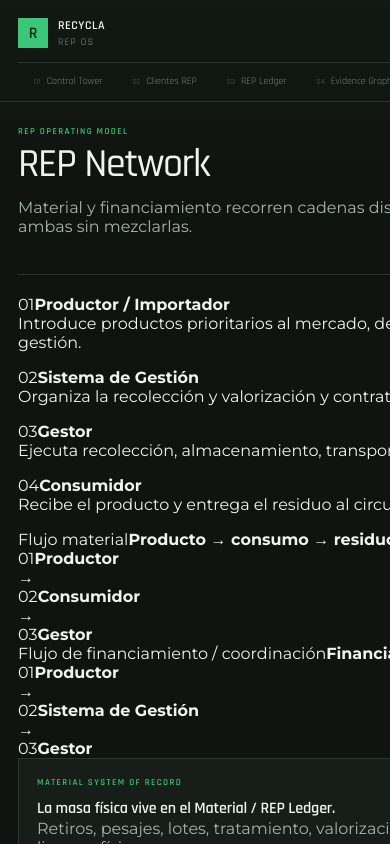
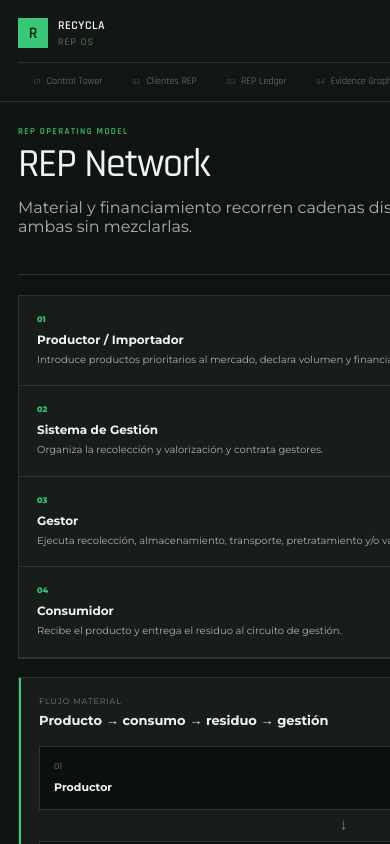
Before and after one commit to traviscomber/recycla, a Next.js app: page /network in a window 390 px wide. Shown: the top 844 px of the page. Built offline with nearby package versions, Linux system fonts and the light colour scheme.

Commit message:
ui: style REP actor and flow network

```diff
--- a/src/app/globals.css
+++ b/src/app/globals.css
@@ -352,3 +352,33 @@ h1{font-weight:500;letter-spacing:-.035em}
 .circularityClientSummary>p{margin:0;color:var(--text-soft);font-size:10px}
 .compactEmpty{padding:18px 0}
 @media(max-width:1100px){.clientDualView{grid-template-columns:1fr}}
+
+.networkRoles{display:grid;grid-template-columns:repeat(4,1fr);border:1px solid var(--line);margin-bottom:18px;background:var(--surface)}
+.networkRoles article{padding:18px;border-right:1px solid var(--line)}
+.networkRoles article:last-child{border-right:0}
+.networkRoles span{display:block;color:var(--green);font-size:8px;font-weight:800}
+.networkRoles strong{display:block;font-size:12px;margin:8px 0 6px}
+.networkRoles p{margin:0;color:var(--text-soft);font-size:10px;line-height:1.45}
+.networkFlowPanel{display:grid;gap:14px;margin-bottom:18px}
+.flowLane{display:grid;grid-template-columns:minmax(240px,.7fr) minmax(0,1.3fr);gap:18px;align-items:center;border:1px solid var(--line);padding:18px 20px;background:var(--surface)}
+.flowLaneLabel span,.flowLaneLabel strong{display:block}
+.flowLaneLabel span{color:var(--text-faint);font-size:8px;letter-spacing:.11em;text-transform:uppercase}
+.flowLaneLabel strong{font-size:13px;margin-top:6px}
+.materialLane{box-shadow:inset 2px 0 0 var(--green)}
+.financeLane{box-shadow:inset 2px 0 0 var(--warning)}
+.flowNodes{display:grid;grid-template-columns:1fr 24px 1fr 24px 1fr;align-items:center}
+.flowNodes article{border:1px solid var(--line);padding:14px;background:var(--surface-3)}
+.flowNodes article span{display:block;color:var(--text-faint);font-size:8px;margin-bottom:5px}
+.flowNodes article strong{font-size:11px}
+.flowNodes i{text-align:center;color:var(--text-faint);font-style:normal}
+@media(max-width:1100px){
+  .networkRoles{grid-template-columns:repeat(2,1fr)}
+  .networkRoles article{border-bottom:1px solid var(--line)}
+  .flowLane{grid-template-columns:1fr}
+}
+@media(max-width:640px){
+  .networkRoles{grid-template-columns:1fr}
+  .networkRoles article{border-right:0}
+  .flowNodes{grid-template-columns:1fr}
+  .flowNodes i{padding:6px 0;transform:rotate(90deg)}
+}
```
